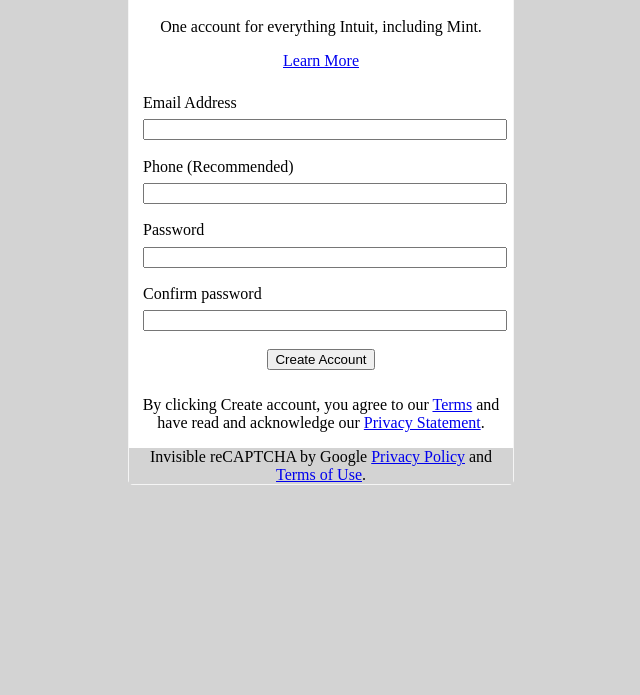
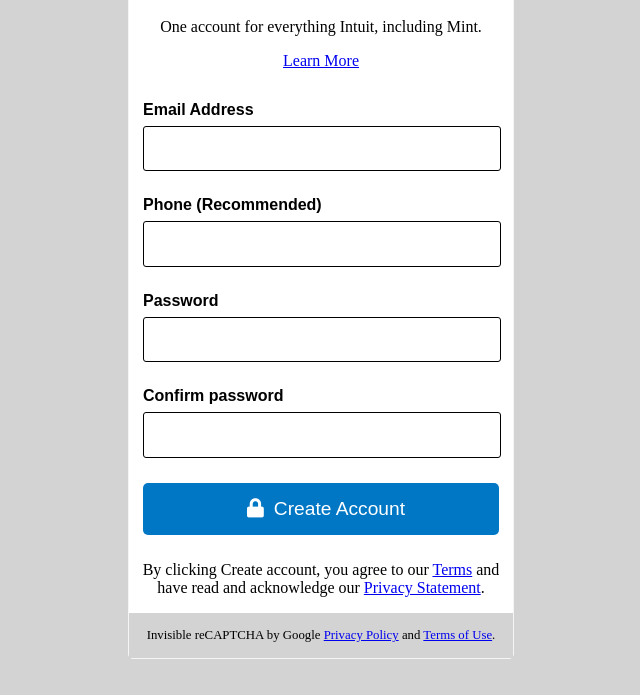
Before and after one commit to MahmoudBakr23/Displaying-and-Inputting-Data-Project, a plain HTML site: page index.html in a window 1280 px wide. Shown: the part 165-860 px from the top of the page, without its empty margins (319-959 px from the left). Before the commit the page ends 800 px from the top, so only its background shows below. Drawn offline with Linux system fonts and the light colour scheme.

Commit message:
add font-awesome and finalised page styling

```diff
--- a/index.html
+++ b/index.html
@@ -1,10 +1,16 @@
 <!DOCTYPE html>
 <html lang="en">
   <head>
-    <meta charset="UTF-8">
-    <meta name="viewport" content="width=device-width, initial-scale=1.0">
+    <meta charset="UTF-8" />
+    <meta name="viewport" content="width=device-width, initial-scale=1.0" />
     <title>Displaying-and-Inputting-Data-Project</title>
-    <link rel="stylesheet" href="main.css">
+    <link
+      rel="stylesheet"
+      href="https://use.fontawesome.com/releases/v5.13.0/css/all.css"
+      integrity="sha384-Bfad6CLCknfcloXFOyFnlgtENryhrpZCe29RTifKEixXQZ38WheV+i/6YWSzkz3V"
+      crossorigin="anonymous"
+    />
+    <link rel="stylesheet" href="main.css" />
   </head>
   <body>
     <form action="#">
@@ -15,31 +21,38 @@
       <fieldset>
         <label>
           Email Address
-                <input type="email" name="email" required>
+          <input type="email" name="email" required />
         </label>
 
         <label>
           Phone (Recommended)
-                <input type="tel" name="telephone" required>
+          <input type="tel" name="telephone" required />
         </label>
 
         <label>
           Password
-                <input type="password" name="password" required>
+          <input type="password" name="password" required />
         </label>
 
         <label>
           Confirm password
-                <input type="password" name="password" required>
+          <input type="password" name="password" required />
         </label>
-
-            <button class="btn btn-default" type="submit" name="submit">Create Account</button>
+        <button class="btn btn-default" type="submit" name="submit">
+          <i class="fas fa-lock"></i>create account
+        </button>
       </fieldset>
 
-        <p>By clicking Create account, you agree to our <a href="#">Terms</a> and have read and acknowledge our <a href="#">Privacy Statement</a>.</p>
+      <p>
+        By clicking Create account, you agree to our <a href="#">Terms</a> and
+        have read and acknowledge our <a href="#">Privacy Statement</a>.
+      </p>
 
       <footer>
-            <p>Invisible reCAPTCHA by Google <a href="#">Privacy Policy</a> and <a href="#">Terms of Use</a>.</p>
+        <p>
+          Invisible reCAPTCHA by Google <a href="#">Privacy Policy</a> and
+          <a href="#">Terms of Use</a>.
+        </p>
       </footer>
     </form>
   </body>
--- a/main.css
+++ b/main.css
@@ -1,10 +1,9 @@
-body{
+body {
   background-color: lightgray;
-    /* text-align: center; */
   padding: 0;
   margin: 0;
 }
-form{
+form {
   border: 1px solid whitesmoke;
   border-radius: 5px;
   text-align: center;
@@ -12,23 +11,48 @@ form{
   margin: 8% auto;
   background-color: white;
 }
-fieldset{
+fieldset {
   border: 0;
 }
-fieldset label{
+fieldset label {
   display: block;
   text-align: left;
-    margin: 5% 0%;
+  margin: 7% 0%;
+  font-family: Arial, Helvetica, sans-serif;
+  font-weight: bold;
 }
-fieldset input{
+fieldset input {
   margin: 2% 0%;
   display: block;
   width: 100%;
+  padding: 4% 0%;
+  border: 0.5px solid black;
+  border-radius: 3px;
 }
-footer{
+fieldset input:hover {
+  border: 2px solid #0077c5;
+}
+footer {
   background-color: lightgray;
   margin: 0;
 }
-footer p{
+footer p {
   margin: 0;
+  padding: 4%;
+  text-align: center;
+  font-size: 0.8em;
 }
+fieldset button {
+  width: 100%;
+  padding: 15px 20px;
+  background-color: #0077c5;
+  color: white;
+  text-align: center;
+  font-size: 1.2em;
+  text-transform: capitalize;
+  border: none;
+  border-radius: 5px;
+}
+fieldset button i {
+  margin: 0 10px;
+}
```
Lines whose indentation alone changed are shown as unchanged.
